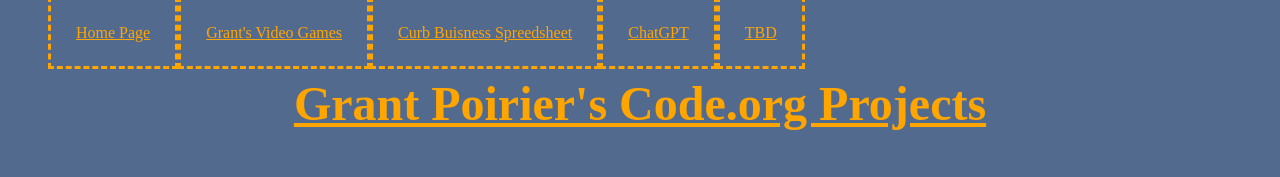
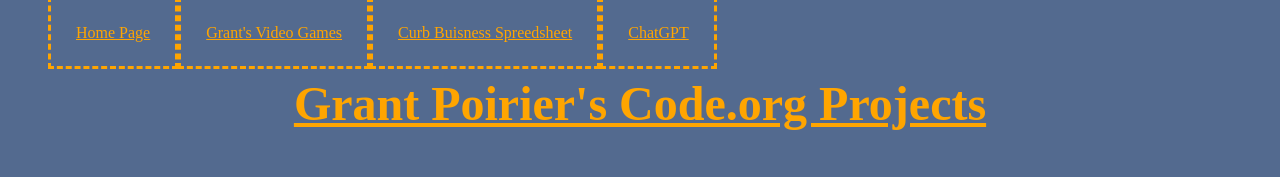
Before and after one commit to WVCS/website-Grant-Poirier, a plain HTML site: page projects.html in a window 1280 px wide. Shown: the top 177 px of the page. Drawn offline with Linux system fonts and the light colour scheme.

Commit message:
Update projects.html

```diff
--- a/projects.html
+++ b/projects.html
@@ -9,7 +9,6 @@
       <li><a href = "Games.html"> Grant's Video Games </a></li>
       <li><a href = "https://docs.google.com/spreadsheets/d/1k5dsaG9JbVZrQsZtlDc-L8MIY42pBJkSv45CHsWzjBk/edit#gid=739616694"> Curb Buisness Spreedsheet </a></li>
       <li><a href = "https://chatgpt.com/?oai-dm=1"> ChatGPT </a></li>
-      <li><a href = ""> TBD </a></li>
     </ul>
       <br>
       <br>
```
